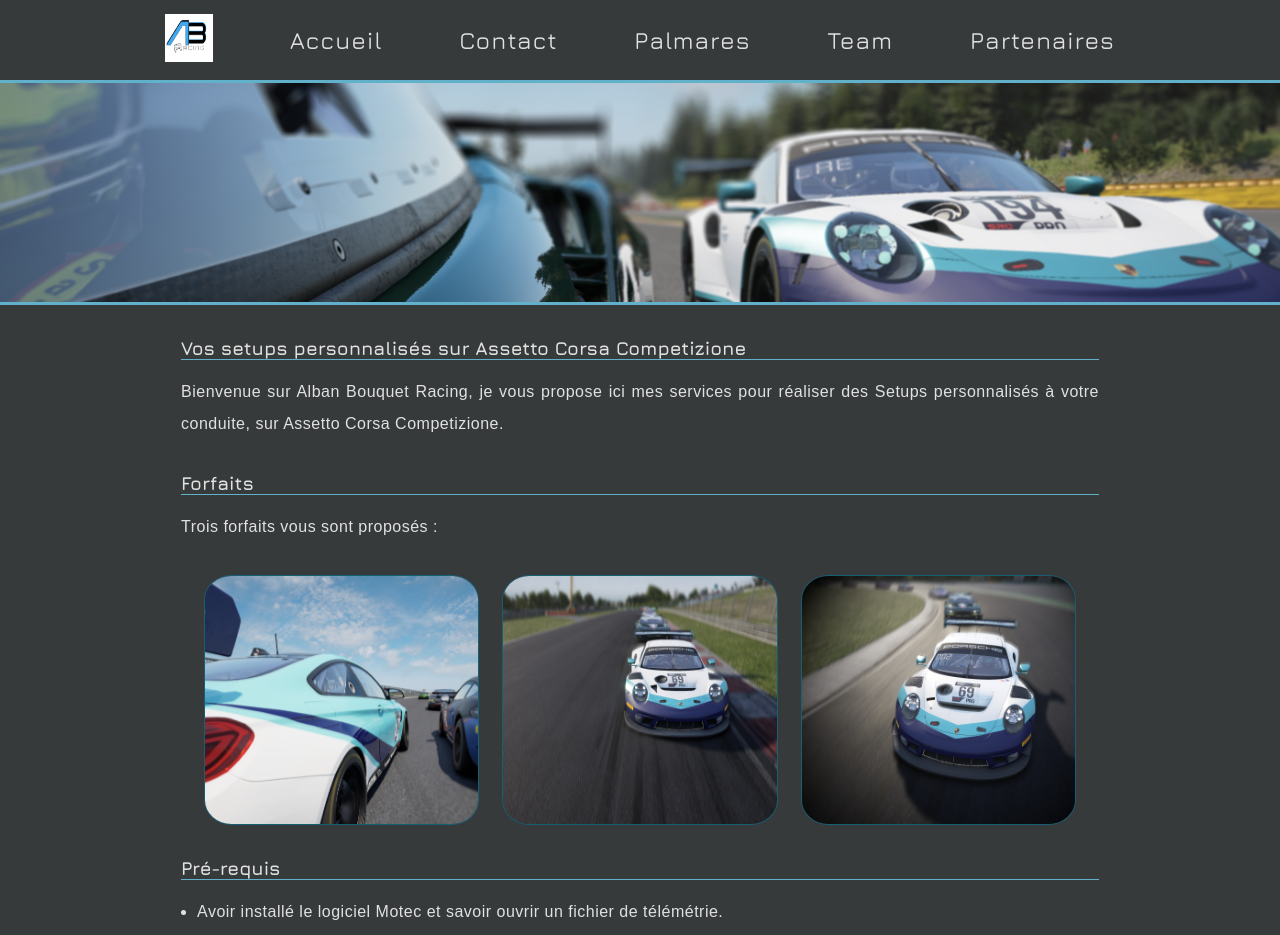
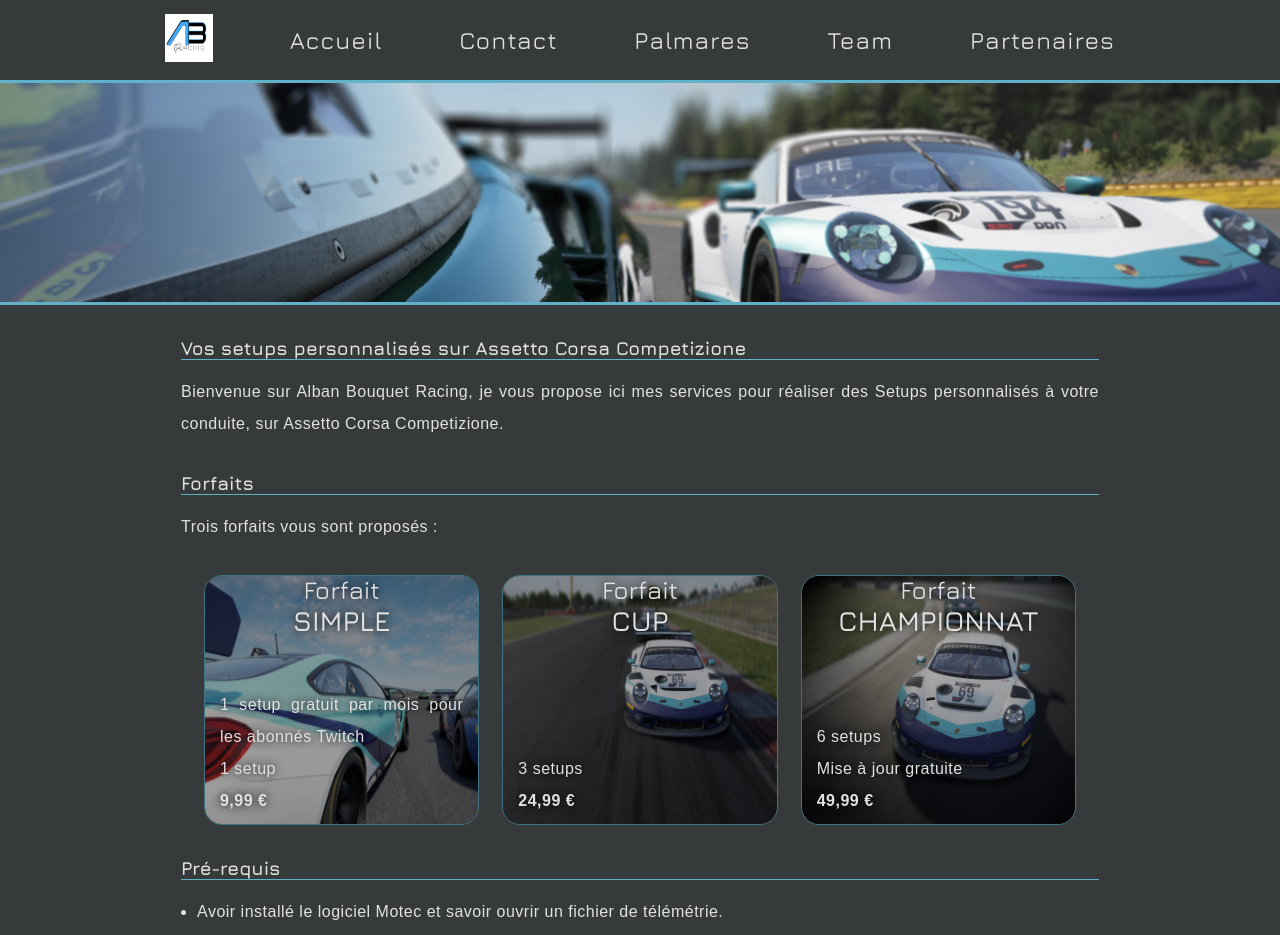
Before and after one commit to ArchStanton987/ABR, a React (Create React App) app: page / in a window 1280 px wide. Shown: the top 935 px of the page. Built offline with nearby package versions, Linux system fonts and the light colour scheme; a web font is replaced by a local one.

Commit message:
include images on home

```diff
--- a/src/components/ImagesContainer.js
+++ b/src/components/ImagesContainer.js
@@ -4,9 +4,62 @@
 import './imagesContainer.css'
 
 export default function ImagesContainer() {
-  return <div className='images-container'>
-    <img className='formulaImg' src={pic1} alt='forfait simple'/>
-    <img className='formulaImg' src={pic2} alt='forfait cup'/>
-    <img className='formulaImg' src={pic3} alt='forfait championnat'/>
-  </div>
+  return (
+    <div className="images-container">
+      <figure className="forfait-figure">
+        <figcaption className="forfait-name">
+          <h4>
+            Forfait <br /> <strong>SIMPLE</strong>
+          </h4>
+          <ul>
+            <li>
+              <p>1 setup gratuit par mois pour les abonnés Twitch</p>
+            </li>
+            <li>
+              <p>1 setup</p>
+            </li>
+            <li>
+              <p><strong>9,99 €</strong></p>
+            </li>
+          </ul>
+        </figcaption>
+        <img className="forfait-img" src={pic1} alt="forfait simple"></img>
+      </figure>
+      <figure className="forfait-figure">
+        <figcaption className="forfait-name">
+          <h4>
+            Forfait <br /> <strong>CUP</strong>
+          </h4>
+          <ul>
+            <li>
+              <p>3 setups</p>
+            </li>
+            <li>
+              <p><strong>24,99 €</strong></p>
+            </li>
+          </ul>
+        </figcaption>
+        <img className="forfait-img" src={pic2} alt="forfait cup"></img>
+      </figure>
+      <figure className="forfait-figure">
+        <figcaption className="forfait-name">
+          <h4>
+            Forfait <br /> <strong>CHAMPIONNAT</strong>
+          </h4>
+          <ul>
+            <li>
+              <p>6 setups</p>
+            </li>
+            <li>
+              <p>Mise à jour gratuite</p>
+            </li>
+            <li>
+              <p><strong>49,99 €</strong></p>
+            </li>
+          </ul>
+        </figcaption>
+        <img className="forfait-img" src={pic3} alt="forfait championnat"></img>
+      </figure>
+    </div>
+  )
 }
--- a/src/components/imagesContainer.css
+++ b/src/components/imagesContainer.css
@@ -5,10 +5,41 @@
   justify-content: space-evenly;
   align-items: center;
 }
-.formulaImg {
+.forfait-figure {
+  position: relative;
   width: 30%;
   height: 250px;
+}
+.forfait-img {
   object-fit: cover;
-  border: solid 1px #175f75 ;
-  border-radius: 10%;
+  height: 100%;
+  width: 100%;
+  border-radius: 10px;
+  filter: brightness(0.65);
+  border: solid 1px#62b1ca;
+  border-radius: 18px;
 }
+figure h4 {
+  position: absolute;
+  left: 50%;
+  transform: translate(-50%, 0);
+  text-align: center;
+  font-family: 'Jura', sans-serif;
+  font-size: 25px;
+  font-weight: 500;
+  text-shadow: 0 0 10px black;
+  z-index: 10;
+}
+figure h4 strong {
+  font-size: 28px;
+  font-weight: 600;
+}
+figure ul {
+  position: absolute;
+  bottom: 0.5rem;
+  z-index: 10;
+  list-style: none;
+  margin: 0 0;
+  padding: 0 1rem;
+  text-shadow: 0 0 10px black;
+}
```
Also changed, not shown: 1 other file (tests, documents, lock files or other folders).
